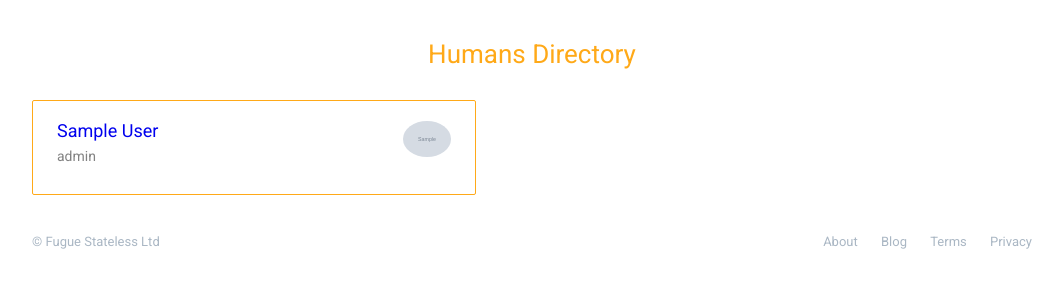
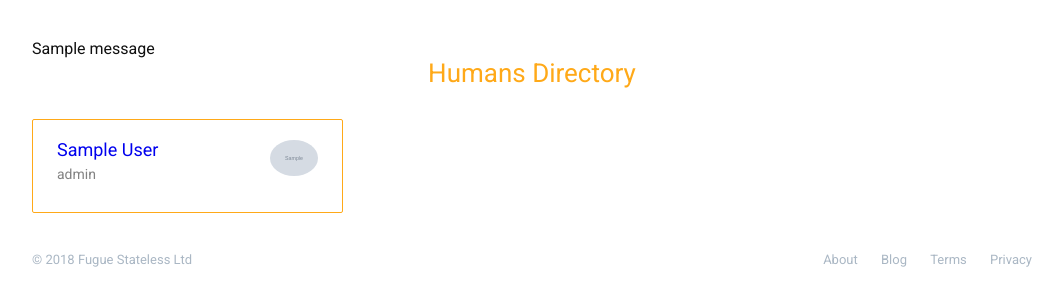
Before and after one commit to sirodoht/knowhub, a Django app: a page that uses main/templates/main/scaffold.html in a window 1280 px wide. Shown: the part 64-370 px from the top of the page, without its empty margins (108-1171 px from the left). Run offline with Django 3.2, Linux system fonts and the light colour scheme; a user stored in the database is signed in; tables that the repository leaves empty hold one stand-in row (values such as "Sample post"); grey boxes marked "Sample" are stand-in pictures; one stand-in notice (Sample message) is shown.

Commit message:
dashboard and people fixes

```diff
--- a/main/static/styles/main.css
+++ b/main/static/styles/main.css
@@ -571,7 +571,7 @@ button:hover {
 
 .people-grid {
     display: grid;
-    grid-template-columns: auto auto auto;
+    grid-template-columns: 1fr 1fr 1fr;
     grid-column-gap: 34px;
     grid-row-gap: 22px;
 }
--- a/main/templates/main/dashboard.html
+++ b/main/templates/main/dashboard.html
@@ -6,6 +6,14 @@
 
 {% block content %}
     <section class="people">
+        {% if messages %}
+        <div class="people-alert">
+            {% for message in messages %}
+                {{ message }}
+            {% endfor %}
+        </div>
+        {% endif %}
+
         <h2>Humans Directory</h2>
         <div class="people-grid">
             {% for person in people %}
--- a/main/templates/main/scaffold.html
+++ b/main/templates/main/scaffold.html
@@ -59,7 +59,7 @@
 
     <footer>
         <div class="footer-content">
-            <div class="footer-content-left">© Fugue Stateless Ltd</div>
+            <div class="footer-content-left">© 2018 Fugue Stateless Ltd</div>
             <div class="footer-content-right">
                 <a href="#" class="footer-content-right-item">About</a>
                 <a href="#" class="footer-content-right-item">Blog</a>
```
Also changed, not shown: main/templates/main/profile.html (+5 -2 lines).
